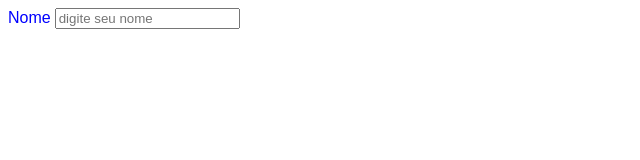
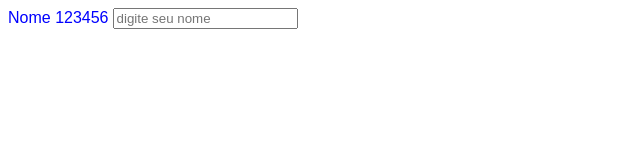
Before and after one commit to eltonapsantos10/formulario-10, a plain HTML site: page index.html in a window 1280 px wide. Shown: the whole page, without its empty margins (0-640 px from the left). Drawn offline with Linux system fonts and the light colour scheme.

Commit message:
Alteração nome 123456

```diff
--- a/index.html
+++ b/index.html
@@ -10,7 +10,7 @@
 <body>
 
     <form>
-        <label class="form-label" for="name">Nome</label>
+        <label class="form-label" for="name">Nome 123456</label>
         <input id="name" placeholder="digite seu nome">
     </form>
 
```
